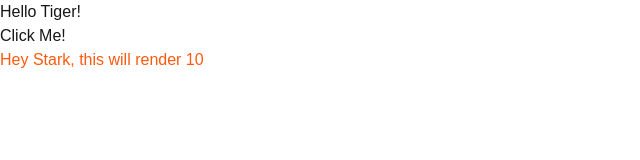
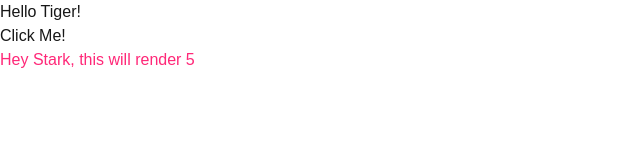
Before and after one commit to ManojaD2004/1st-session-nextjs, a Next.js app in the folder client/: page /react-working-4 in a window 1280 px wide. Shown: the top 160 px of the page, without its empty margins (0-640 px from the left). Built offline with nearby package versions, Linux system fonts and the light colour scheme.

Commit message:
Work Improved!

```diff
--- a/client/src/app/react-working-4/MyPComp.js
+++ b/client/src/app/react-working-4/components/MyPComp.js
@@ -1,20 +1,24 @@
 import React, { useEffect, useRef, useState } from 'react'
 
-function MyPComp({ userName = "Man", speed = 500 }) {
-  const [timesClicked1, setTimesClicked1] = useState(0);
-  const colorNumberRef = useRef(0);
+function MyPComp({
+  userName = "Man",
+  speed = 500,
+  timesClicked1,
+  setTimesClicked1,
+}) {
   const paraRef = useRef();
   useEffect(() => {
     console.log("Job started!");
+    let colorNumCounter = timesClicked1;
     const intervalId = setInterval(() => {
       console.log("I am not dead, interval no: ", intervalId);
       if (paraRef.current) {
         paraRef.current.style.color = `rgb(255, ${
-          (colorNumberRef.current * 10) % 255
-        }, ${(colorNumberRef.current * 30) % 255})`;
-        colorNumberRef.current = colorNumberRef.current + 1;
-        setTimesClicked1(colorNumberRef.current);
-        console.log("Change!", colorNumberRef.current);
+          (colorNumCounter * 10) % 255
+        }, ${(colorNumCounter * 30) % 255})`;
+        colorNumCounter = colorNumCounter + 1;
+        setTimesClicked1(colorNumCounter);
+        console.log("Change!", colorNumCounter);
       }
     }, speed);
     return () => {
--- a/client/src/app/react-working-4/page.js
+++ b/client/src/app/react-working-4/page.js
@@ -1,11 +1,12 @@
 "use client";
 import React, { useEffect, useRef, useState } from "react";
-import MyPComp from "./MyPComp";
+import MyPComp from "./components/MyPComp";
 
 // Migrate state, and hooks From Child To Parent and add extra functionality!
 
 export default function Home() {
   const [isMount, setIsMount] = useState(true);
+  const [timesClicked1, setTimesClicked1] = useState(0);
   return (
     <main className="py-12 flex items-center flex-col justify-evenly font-[family-name:var(--font-geist-sans)]">
       <div className="bg-slate-800 p-10 space-y-6 text-5xl w-3/4 h-auto">
@@ -18,7 +19,14 @@ export default function Home() {
         >
           Click Me!
         </button>
-        {isMount === true && <MyPComp userName="Stark" speed={500} />}
+        {isMount === true && (
+          <MyPComp
+            userName="Stark"
+            speed={1000}
+            timesClicked1={timesClicked1}
+            setTimesClicked1={setTimesClicked1}
+          />
+        )}
       </div>
     </main>
   );
```
Also changed, not shown: client/package.json (+6 -5 lines), client/src/app/react-working-2/page.js (+62 -33 lines), client/src/app/react-working-5/page.js (+5 -2 lines), 1 other file (tests, documents, lock files or other folders).
